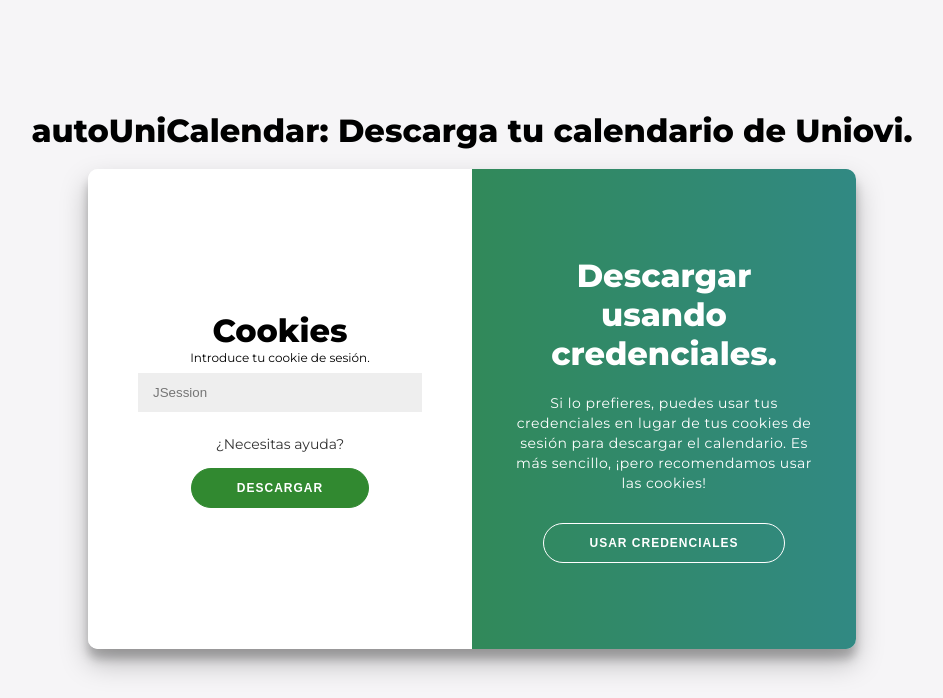
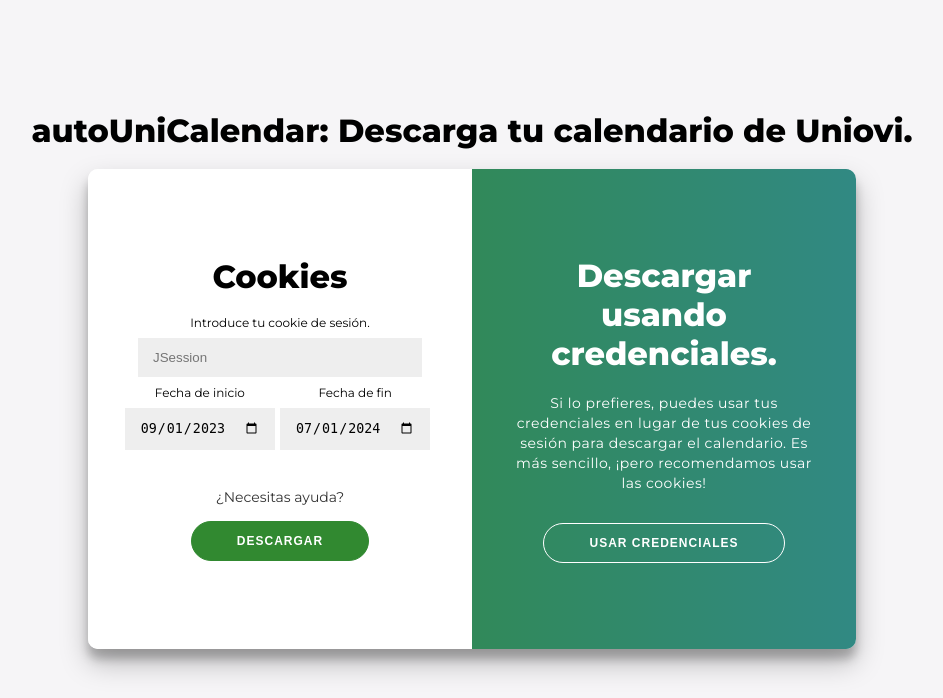
Before and after one commit to Bimo99B9/autoUniCalendar, a Flask app: page / in a window 1280 px wide. Shown: the top 698 px of the page, without its empty margins (168-1111 px from the left). Run offline with Flask 2, Linux system fonts and the light colour scheme.

Commit message:
:sparkles: Add date selector

```diff
--- a/app.py
+++ b/app.py
@@ -6,6 +6,7 @@
 from flask_talisman import Talisman
 from utils.http_utils import get_first_request, post_second_request
 from utils.data_utils import extract_cookies, create_csv
+from datetime import datetime
 
 app = Flask(__name__)
 
@@ -21,8 +22,17 @@
     user = request.form.get("user")
     password = request.form.get("password")
 
+    start_date = request.form.get("start")
+    end_date = request.form.get("end")
+
+    # Convert to Unix timestamp
+    if start_date and end_date:
+        start_timestamp = int(datetime.strptime(start_date, "%Y-%m-%d").timestamp()) * 1000
+        end_timestamp = int(datetime.strptime(end_date, "%Y-%m-%d").timestamp()) * 1000
+
+
     if cookie != None:
-        autoUniCalendar_cookies(cookie)
+        autoUniCalendar_cookies(cookie, start_timestamp, end_timestamp)
         time.sleep(1)
         return send_file(
             "Calendario.CSV", as_attachment=True, download_name="Calendario.CSV"
@@ -39,7 +49,7 @@
     return render_template("index.html")
 
 # Get the CSV calendar with the user cookies.
-def autoUniCalendar_cookies(cookie):
+def autoUniCalendar_cookies(cookie, start_date, end_date):
     # Declare global variables.
     JSESSIONID = cookie
 
@@ -49,8 +59,8 @@
         JSESSIONID,
         cookies[0],
         cookies[1],
-        "1662444000000",
-        "1683612000000",
+        str(start_date), # Start date
+        str(end_date), # End date
         cookies[2],
     )
     create_csv("raw.txt")
--- a/autoUniCalendar.py
+++ b/autoUniCalendar.py
@@ -29,8 +29,8 @@
         JSESSIONID,
         cookies[0],
         cookies[1],
-        "1662444000000",
-        "1683612000000",
+        "1662444000000", # Start date
+        "1683612000000", # End date
         cookies[2],
     )
     create_csv("raw.txt")
--- a/static/base.css
+++ b/static/base.css
@@ -228,6 +228,20 @@
     width: 40px;
 }
 
+.date-selectors {
+    display: flex;
+    justify-content: space-between;
+    margin-bottom: 15px;
+}
+
+.date-selectors div {
+    display: flex;
+    flex-direction: column;
+    margin-right: 5px;
+}
+
+
+
 footer {
     background-color: #222;
     color: #fff;
--- a/templates/index.html
+++ b/templates/index.html
@@ -26,8 +26,22 @@
         <div class="form-container sign-in-container">
             <form action="" method="post">
                 <h1>Cookies</h1>
+                <br>
                 <span>Introduce tu cookie de sesión.</span>
-                <input type="text" placeholder="JSession" id="cookie" name="cookie" />
+                <input type="password" placeholder="JSession" id="cookie" name="cookie" />
+
+                <div class="date-selectors">
+                    <div>
+                        <span>Fecha de inicio</span>
+                        <input type="date" id="start" name="start" value="2023-09-01">
+                    </div>
+                    <div>
+                        <span>Fecha de fin</span>
+                        <input type="date" id="end" name="end" value="2024-07-01">
+                    </div>
+                </div>
+
+
 
                 <a href="https://bimo99b9.github.io/scripts-autounicalendar/#:~:text=Both%20can%20be%20obtained%20pressing%20F12%20in%20the%20web%20browser" target=_blank>¿Necesitas ayuda?</a>
 
@@ -54,34 +68,6 @@
     </div>
 
 
-    <!-- <div class="container" id="container">
-        <div class="form-container sign-up-container">
-
-            <h1> ¿Cómo funciona? </h1>
-
-            <div class="overlay-panel overlay-left"></div>
-            <p>
-                Cuando entras a ver el calendario en el SIES de la Universidad de Oviedo,
-                se tramitan una serie de solicitudes web, que se pueden replicar y automatizar
-                si se hace de la manera adecuada. autoUniCalendar utiliza las cookies de sesión
-                para obtener la respuesta del servidor con todo el calendario,
-                y después lo convierte a un archivo CSV importable en cualquier otro calendario.
-            </p>
-        </div>
-
-            <p>
-                Por tanto, autoUniCalendar es originalmente un script de Python, y aún sigue funcionando para quienes prefieran ejecutar la aplicación localmente y evitar la abstracción de esta nueva página web, que busca facilitar la descarga del calendario a todos los alumnos.
-            </p>
-
-            <p>
-                autoUniCalendar está escrito en Python, utiliza Flask para introducir el frontend, y está alojado usando OnRender.
-            </p>
-        </div>
-
-    </div> -->
-
-
-
     <footer>
         <p>
             Created with love by Daniel López Gala. v2.0
```
